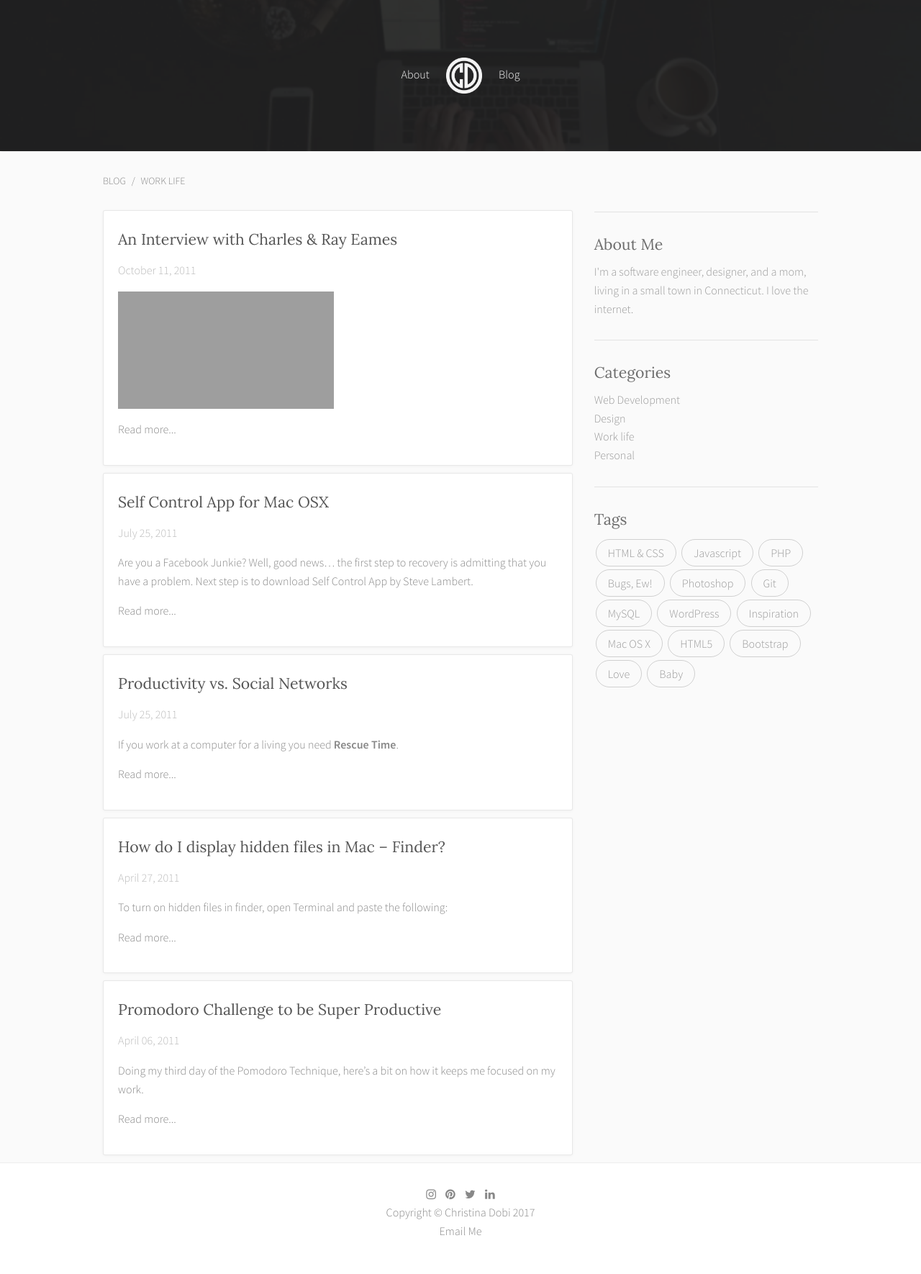
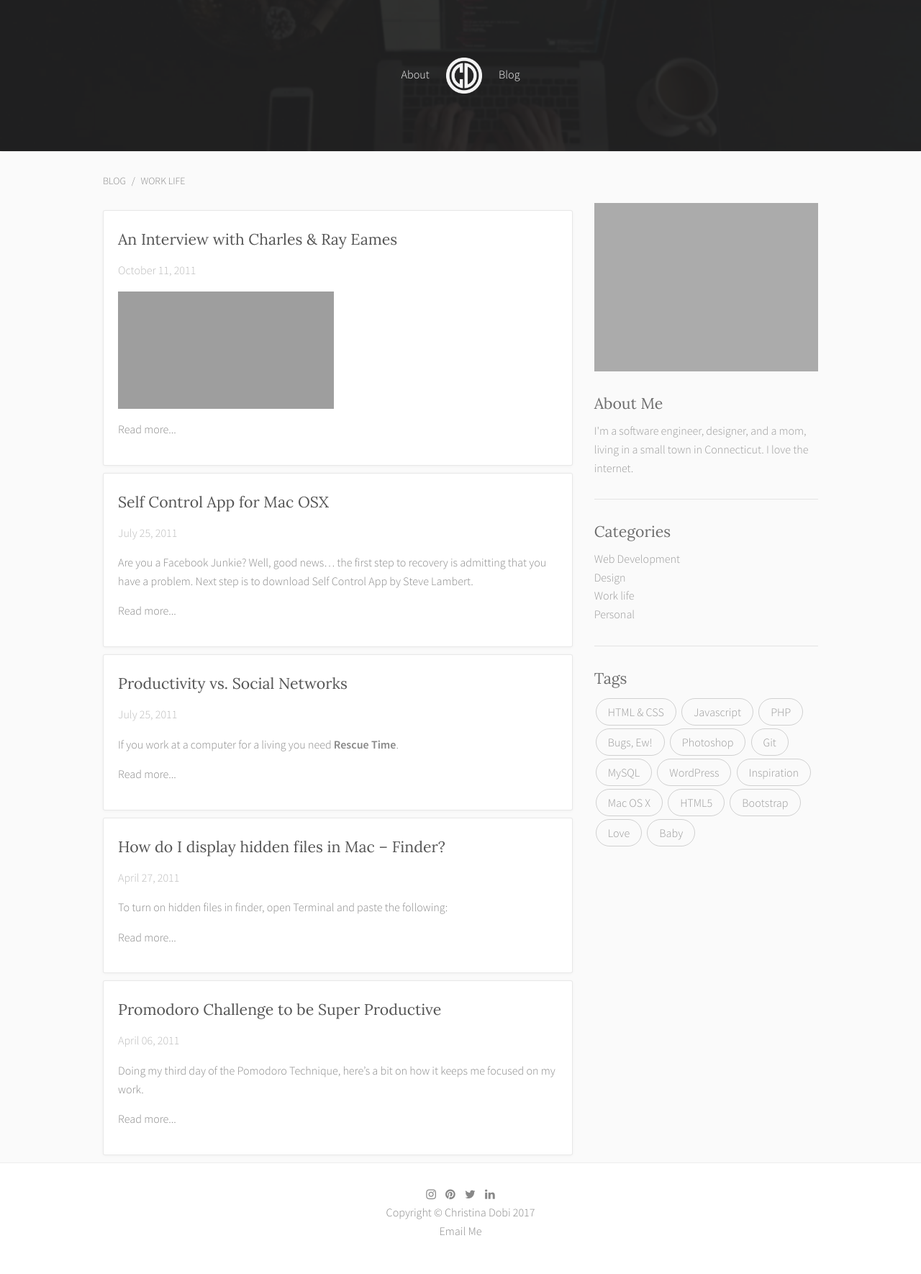
Before and after one commit to iamchristinabot/iamchristinabot.github.io, a Jekyll site: the page built from blog/work-life/index.html, in a window 1280 px wide. Shown: the whole page at 72% size. Built offline with Jekyll 4.4.1, drawn with Linux system fonts in a browser that asks for light colours; nearby versions of some CDN libraries.

Commit message:
Add portrait to sidebar

```diff
--- a/_includes/post-sidebar.html
+++ b/_includes/post-sidebar.html
@@ -1,7 +1,8 @@
 <div class="sidebar">
 
   {% unless page.sidebar-about == false %}
-    <hr>
+    <img src="{{ site.url | prepend: site.baseurl }}/images/christina-dobi.jpg" class="img-responsive">
+    <br>
     {% include post-sidebar-about.html %}
   {% endunless %}
 
```
Also changed, not shown: images/christina-dobi.png (added).
